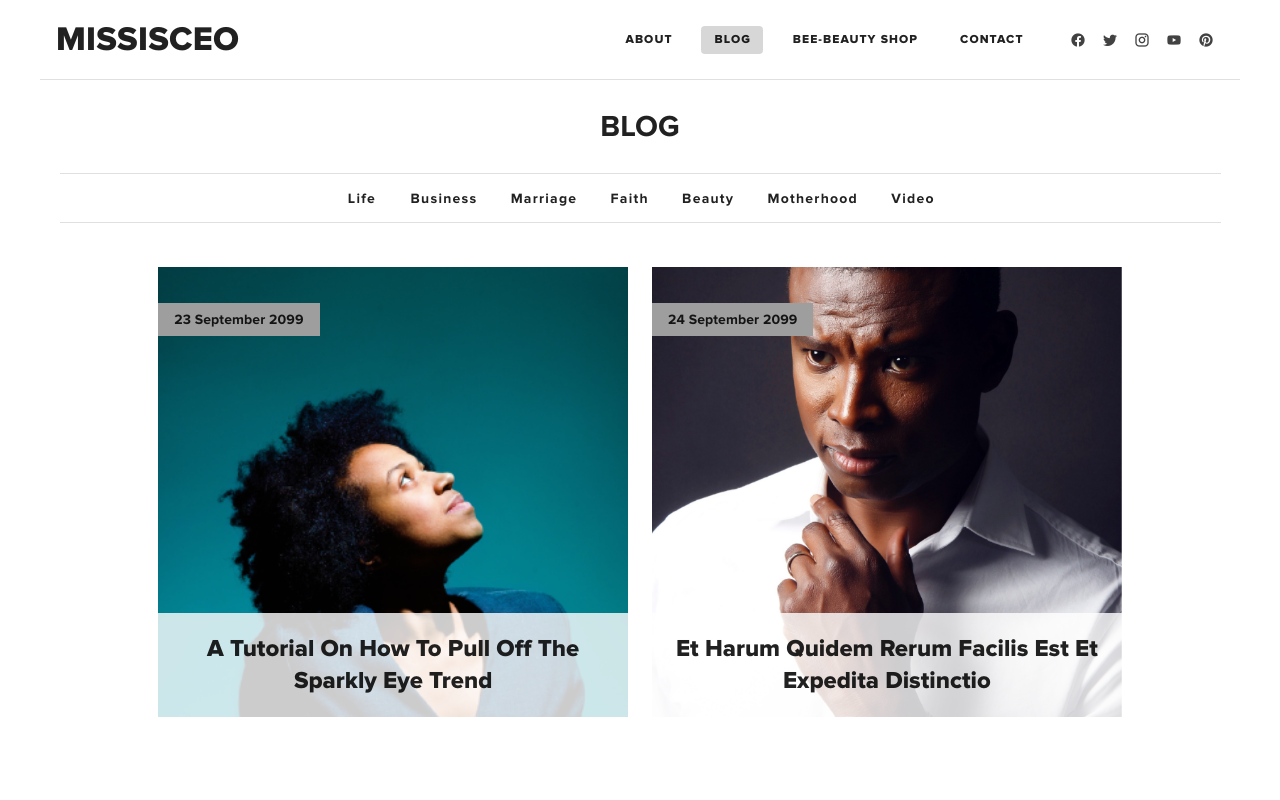
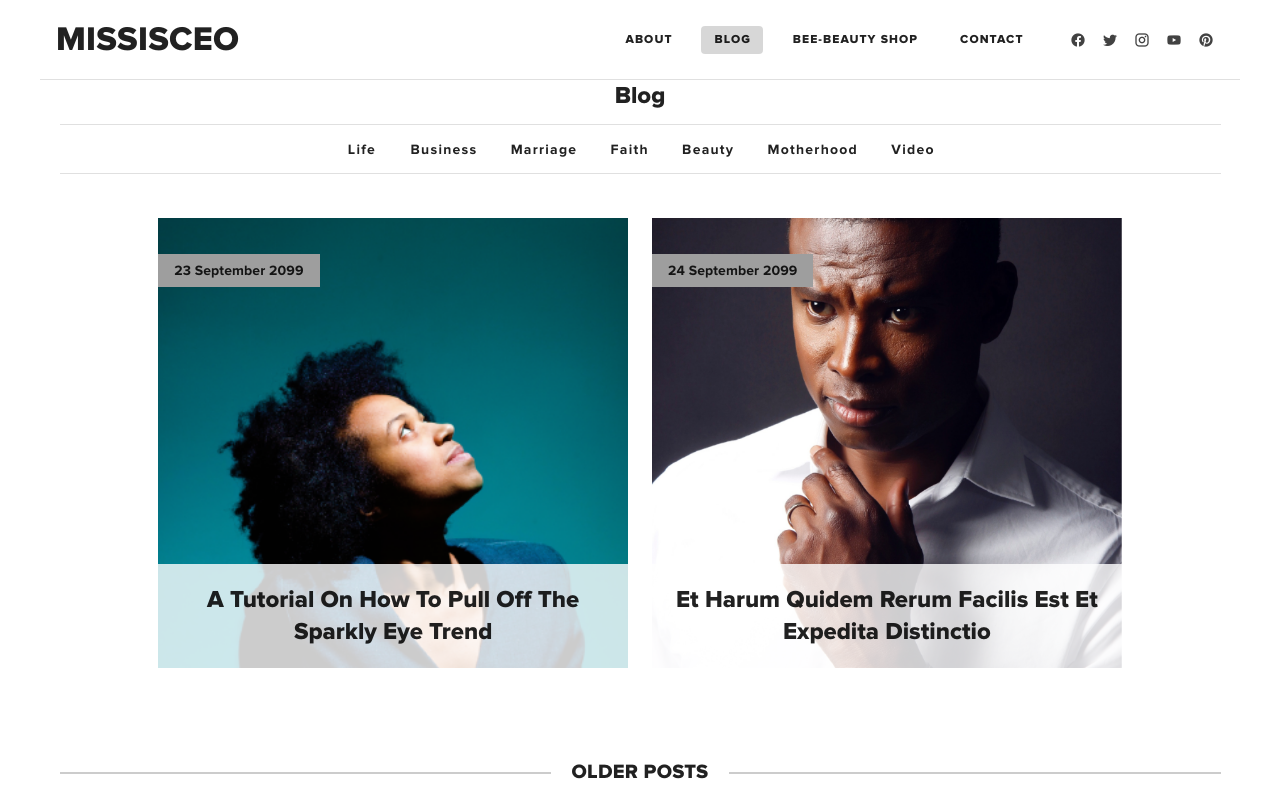
Before and after one commit to Oluwatemilorun/missisceo, a Nuxt app: page /blog in a window 1280 px wide. Shown: the top 800 px of the page. Built offline with nearby package versions, Linux system fonts and the light colour scheme; a web font is replaced by a local one.

Commit message:
Make minor UI / typography fixes

```diff
--- a/assets/data/articles.json
+++ b/assets/data/articles.json
@@ -13,7 +13,7 @@
     "author": "Ifeoma Kola",
     "hero": "/img/smiling-lady.png",
     "category": "Marriage",
-    "date": "22 September 2099"
+    "date": "22 May 2019"
   },
   {
     "title": "A tutorial on how to pull off the sparkly eye trend",
--- a/components/PageTitle.vue
+++ b/components/PageTitle.vue
@@ -1,17 +1,16 @@
 <template>
-  <v-sheet tile light>
-    <v-container>
-      <v-row align="center" justify="center" class="fill-height">
-        <v-col cols="12" class="text-center mt-3">
-          <h2 class="page-title">{{ title }}</h2>
-        </v-col>
-      </v-row>
-    </v-container>
-  </v-sheet>
+  <v-container>
+    <v-row align="center" justify="center" class="fill-height">
+      <div class="headline text-capitalize font-weight-bold">
+        {{ title }}
+      </div>
+    </v-row>
+  </v-container>
 </template>
 
 <script>
 export default {
+  name: 'PageTitle',
   props: {
     title: {
       type: String,
@@ -20,11 +19,3 @@ export default {
   },
 }
 </script>
-
-<style>
-h2.page-title {
-  font-size: 30px;
-  text-transform: uppercase;
-  font-weight: 500;
-}
-</style>
--- a/components/core/Toolbar.vue
+++ b/components/core/Toolbar.vue
@@ -33,7 +33,7 @@
       color="white"
       elevate-on-scroll
       tile
-      class="mx-lg-10"
+      class="px-lg-10"
     >
       <v-app-bar-nav-icon
         color="secondary"
--- a/layouts/default.vue
+++ b/layouts/default.vue
@@ -26,6 +26,8 @@ export default {}
 .v-application .display-3,
 .v-application .display-2,
 .v-application .display-1,
+.v-application .text-lg-h4,
+.v-application .text-lg-h6,
 .v-application .headline,
 .v-application .title,
 .v-application .subtitle-1,
--- a/pages/about.vue
+++ b/pages/about.vue
@@ -1,6 +1,6 @@
 <template>
   <div>
-    <Page title="About Me" />
+    <PageTitle title="About Me" />
 
     <v-sheet class="mb-2">
       <v-container>
--- a/pages/contact.vue
+++ b/pages/contact.vue
@@ -1,6 +1,6 @@
 <template>
   <div>
-    <Page title="Contact Me" />
+    <PageTitle title="Contact Me" />
 
     <!-- Contact Form -->
     <v-sheet class="my-5">
```
